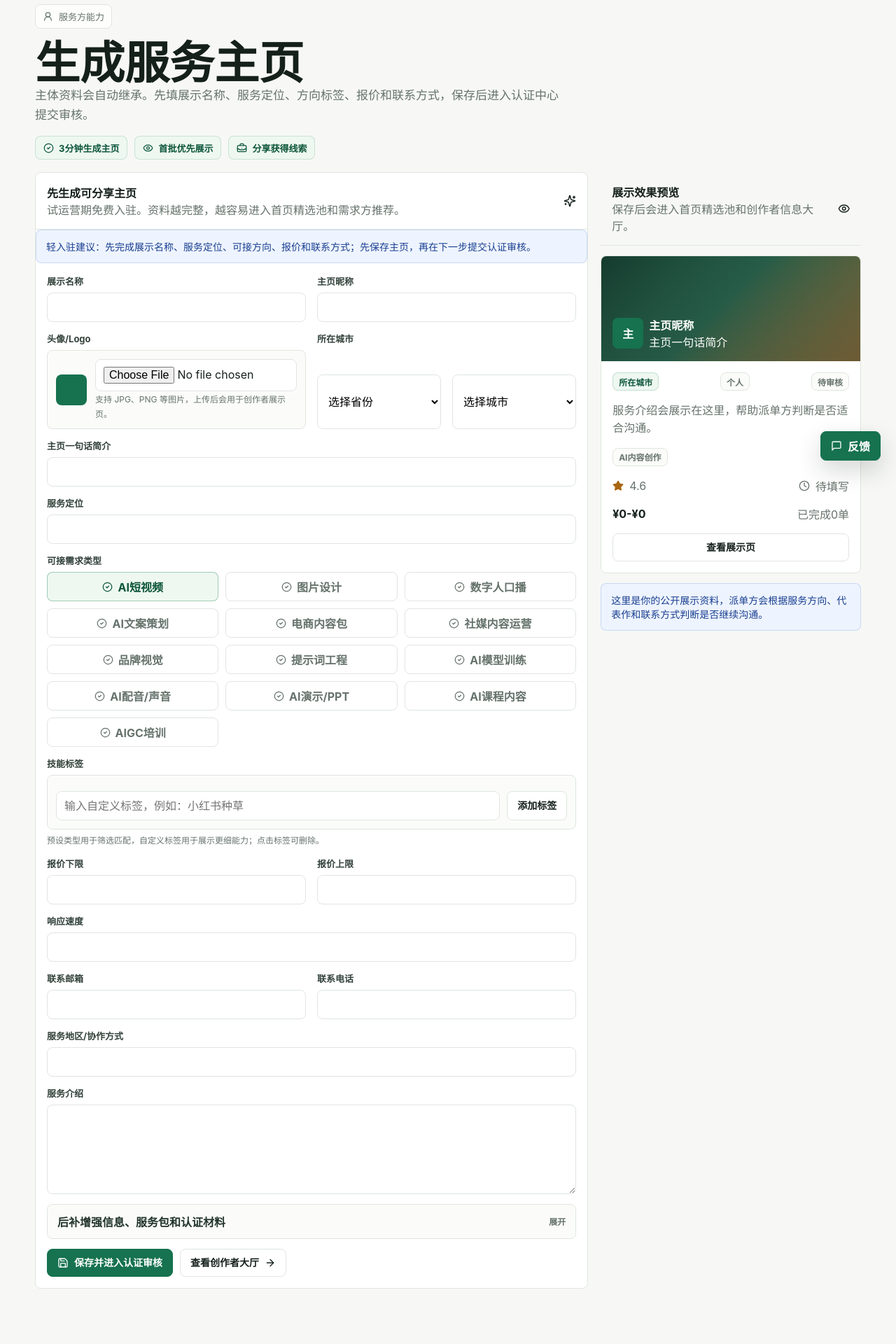
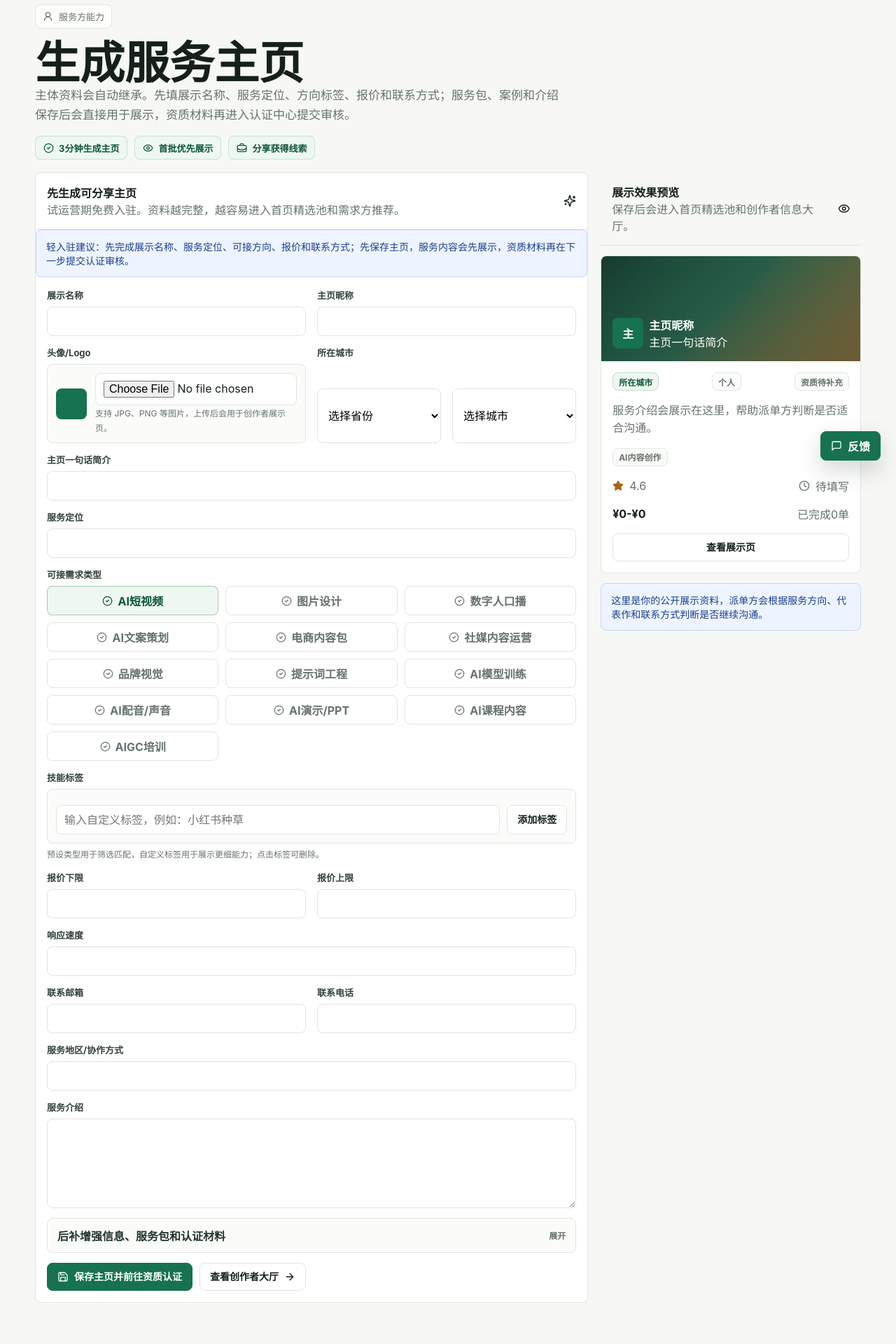
Before and after one commit to chunyang2025-bit/AIGC, a Next.js app: page /provider/profile in a window 1280 px wide. Shown: the part 120-2040 px from the top of the page at 70% size. Built offline with nearby package versions, Linux system fonts and the light colour scheme.

Commit message:
fix: clarify that only credentials require review

```diff
--- a/app/buyer/projects/[id]/page.tsx
+++ b/app/buyer/projects/[id]/page.tsx
@@ -402,7 +402,7 @@ export default function BuyerProjectDetailPage({ params }: { params: { id: strin
                     <tr key={match.id}>
                       <td>
                         <Link href={`/creators/${creator.id}`}>{creator.displayName ?? creator.name}</Link>
-                        <div className="muted">{creator.verified ? "已认证" : "待审核"}</div>
+                        <div className="muted">{creator.verified ? "资质已认证" : "资质待补充"}</div>
                       </td>
                       <td>{money(creator.priceMin)}-{money(creator.priceMax)}</td>
                       <td>{creator.rating.toFixed(1)}</td>
@@ -481,7 +481,7 @@ export default function BuyerProjectDetailPage({ params }: { params: { id: strin
                   <tr key={row.creator.id}>
                     <td>
                       <Link href={`/creators/${row.creator.id}`}>{row.creator.displayName ?? row.creator.name}</Link>
-                      <div className="muted">{row.creator.verified ? "已认证" : "待审核"} · {row.creator.categories.map(categoryLabel).join("、")}</div>
+                      <div className="muted">{row.creator.verified ? "资质已认证" : "资质待补充"} · {row.creator.categories.map(categoryLabel).join("、")}</div>
                     </td>
                     <td>{typeof row.match?.score === "number" ? `${row.match.score}%` : "手动候选"}</td>
                     <td>
--- a/app/projects/[id]/page.tsx
+++ b/app/projects/[id]/page.tsx
@@ -354,7 +354,7 @@ export default function ProjectDetailPage({ params }: { params: { id: string } }
                       <span>{isTrainingProject ? "需求信息完整度" : "与你的能力匹配"}</span>
                     </div>
                     <div className="metric">
-                      <strong>{buyerProfile?.verified ? "已认证" : "待审核"}</strong>
+                      <strong>{buyerProfile?.verified ? "资质已认证" : "资质待补充"}</strong>
                       <span>派单方主体</span>
                     </div>
                   </div>
@@ -451,7 +451,7 @@ export default function ProjectDetailPage({ params }: { params: { id: string } }
                   </div>
                   {!currentCreator.verified ? (
                     <div className="notice">
-                      风险提示：你的展示页未审核、未认证。试运营期间可先发送沟通意向，查看具体信息或推进正式合作时建议完成认证。
+                      风险提示：你的主体资质尚未完成认证。服务包、案例和主页说明可以先展示；正式合作前建议补齐资质认证。
                     </div>
                   ) : null}
                   {["pending_review", "open", "matching", "in_progress"].includes(project.status) ? (
--- a/app/provider/profile/page.tsx
+++ b/app/provider/profile/page.tsx
@@ -358,7 +358,7 @@ function ProviderProfileContent() {
           </span>
           <div>
             <h1>{wantsTraining ? "生成培训服务主页" : "生成服务主页"}</h1>
-            <p>主体资料会自动继承。先填展示名称、服务定位、方向标签、报价和联系方式，保存后进入认证中心提交审核。</p>
+            <p>主体资料会自动继承。先填展示名称、服务定位、方向标签、报价和联系方式；服务包、案例和介绍保存后会直接用于展示，资质材料再进入认证中心提交审核。</p>
           </div>
           <div className="profileSteps">
             <span>
@@ -384,11 +384,11 @@ function ProviderProfileContent() {
             <Sparkles size={18} />
           </div>
           <div className="notice">
-            轻入驻建议：先完成展示名称、服务定位、可接方向、报价和联系方式；先保存主页，再在下一步提交认证审核。
+            轻入驻建议：先完成展示名称、服务定位、可接方向、报价和联系方式；先保存主页，服务内容会先展示，资质材料再在下一步提交认证审核。
           </div>
           {currentProfile?.verified || subjectProfile?.verified ? (
             <div className="notice">
-              已认证后仍可继续更新服务主页。案例、报价、介绍和服务包会直接生效；如果修改展示主体名称、认证类型或资质材料，系统会要求重新提交审核。
+              已认证后仍可继续更新服务主页。案例、报价、介绍和服务包会直接生效；只有展示主体名称、认证类型或资质材料这类关键信息变更时，系统才会要求重新提交审核。
             </div>
           ) : null}
           {loadedCreatorRemix ? (
@@ -689,7 +689,7 @@ function ProviderProfileContent() {
 
             <div className="toolbarGroup">
               <button className="btn primary" disabled={isSaving} type="submit">
-                <Save size={16} /> {isSaving ? "正在保存..." : "保存并进入认证审核"}
+                <Save size={16} /> {isSaving ? "正在保存..." : "保存主页并前往资质认证"}
               </button>
               <Link className="btn" href="/creators">
                 查看创作者大厅 <ArrowRight size={16} />
--- a/components/CreatorCard.tsx
+++ b/components/CreatorCard.tsx
@@ -45,10 +45,10 @@ export function CreatorCard({ creator, matchScore, reason, risk, nextStep, onInv
           <span className="tag">{verificationTypeLabel(creator.verificationType ?? creator.identityType)}</span>
           {creator.verified ? (
             <span className="tag blue">
-              <CheckCircle2 size={13} /> 已认证
+              <CheckCircle2 size={13} /> 资质已认证
             </span>
           ) : (
-            <span className="tag">待审核</span>
+            <span className="tag">资质待补充</span>
           )}
         </div>
         <p className="muted" style={{ margin: 0, lineHeight: 1.55 }}>
```
